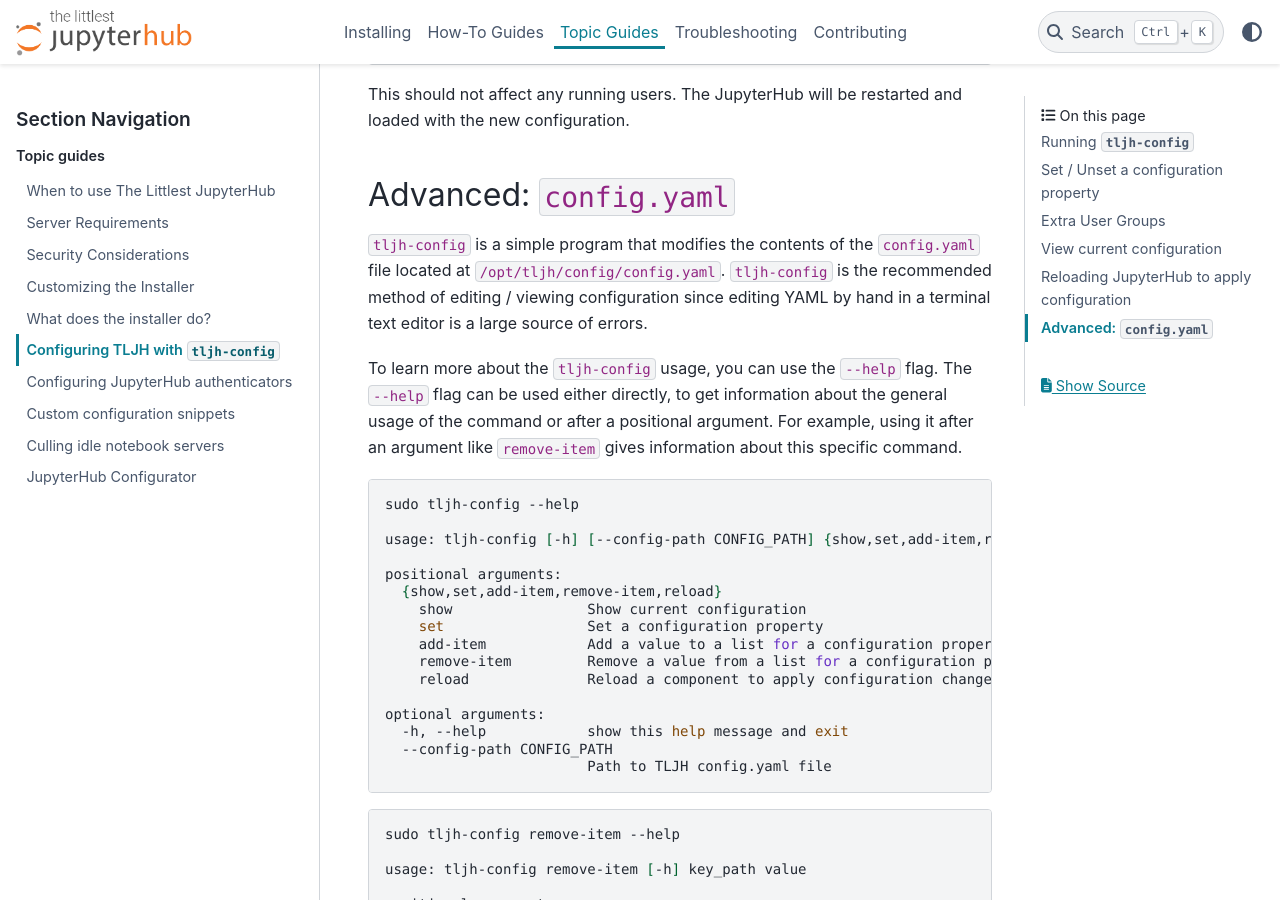
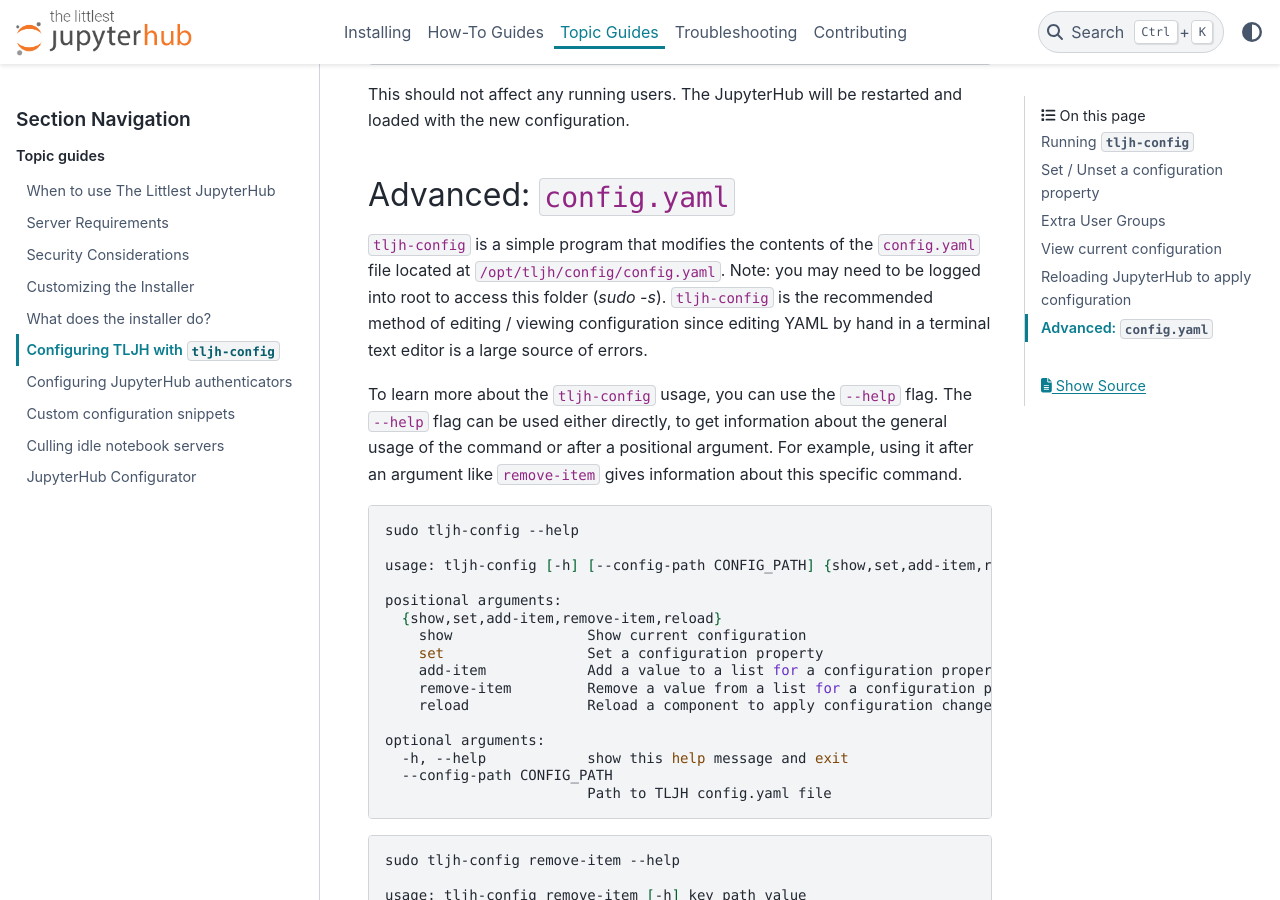
Before and after one commit to jupyterhub/the-littlest-jupyterhub, a Sphinx documentation site: the page built from docs/topic/tljh-config.rst, in a window 1280 px wide and 900 px high, scrolled down 4302 px. Built offline with Sphinx 7.4.7 and the PyData theme 0.15.4, drawn with Linux system fonts in a browser that asks for light colours; pages that are not in the unit, such as notebooks, are missing from menus.

Commit message:
DOC: note on accessing /opt/tljh/config/

```diff
--- a/docs/topic/tljh-config.rst
+++ b/docs/topic/tljh-config.rst
@@ -228,9 +228,10 @@
 =========================
 
 ``tljh-config`` is a simple program that modifies the contents of the
-``config.yaml`` file located at ``/opt/tljh/config/config.yaml``. ``tljh-config``
-is the recommended method of editing / viewing configuration since editing
-YAML by hand in a terminal text editor is a large source of errors.
+``config.yaml`` file located at ``/opt/tljh/config/config.yaml``.
+Note: you may need to be logged into root to access this folder (`sudo -s`).
+``tljh-config`` is the recommended method of editing / viewing configuration
+since editing YAML by hand in a terminal text editor is a large source of errors.
 
 To learn more about the ``tljh-config`` usage, you can use the ``--help`` flag.
 The ``--help`` flag can be used either directly, to get information about the
```
